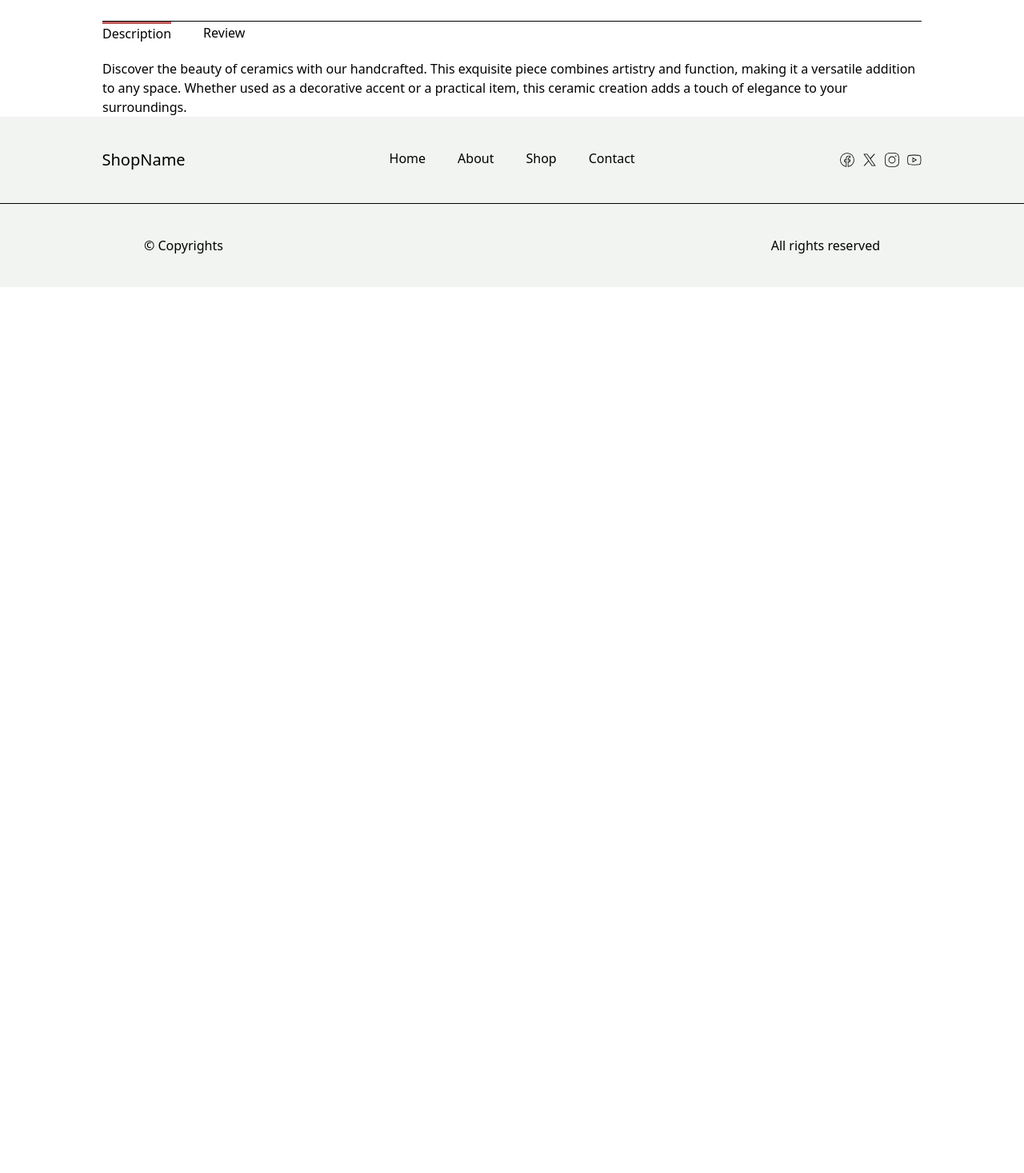
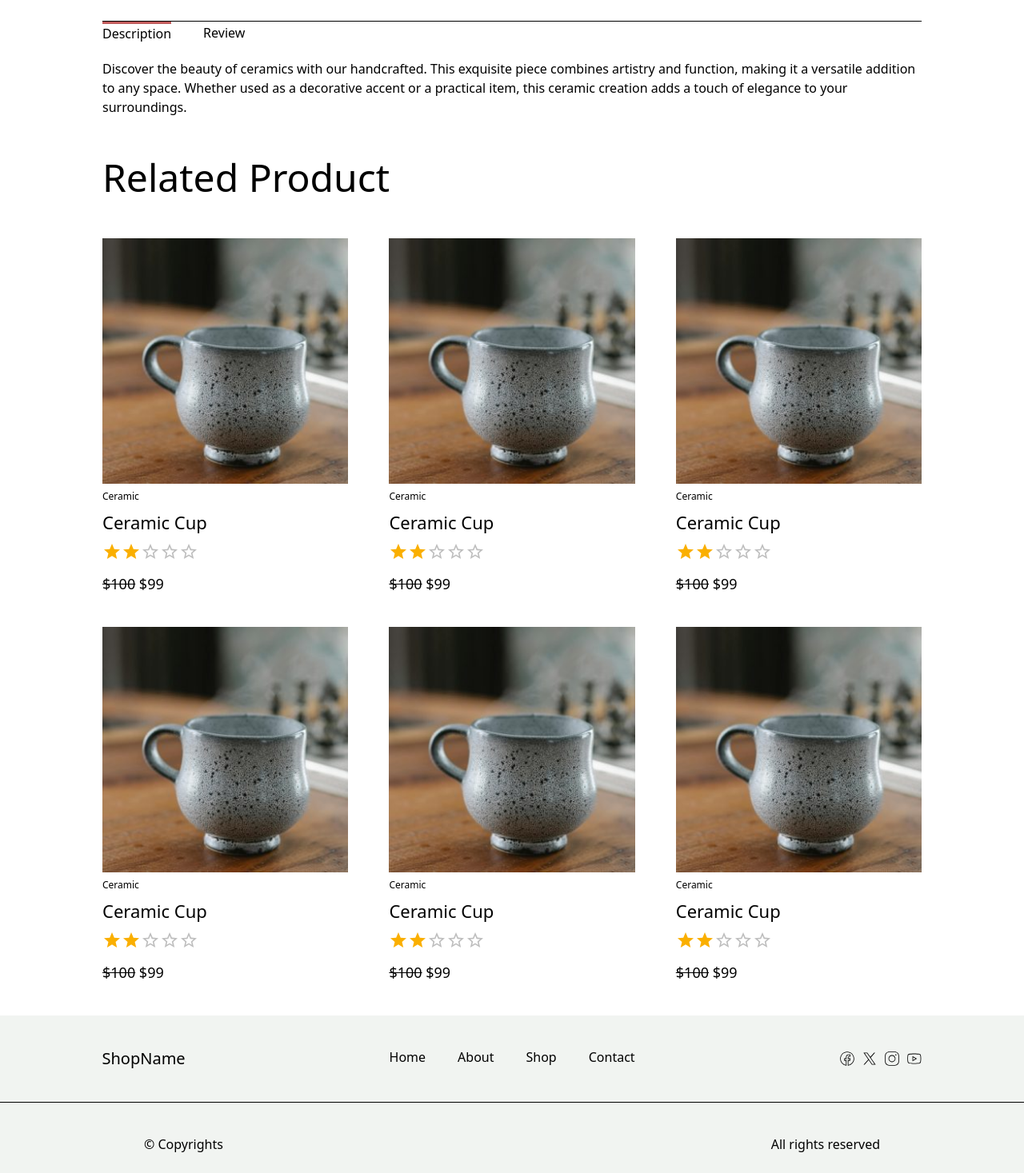
Before and after one commit to Vinzecta/Web-Project, a Next.js app in the folder next-web/: page /detail in a window 1280 px wide. Shown: the part 613-2080 px from the top of the page at 80% size. Before the commit the page ends 972 px from the top, so only its background shows below. Built offline with nearby package versions, Linux system fonts and the light colour scheme.

Commit message:
Finish styling product detail page

```diff
--- /dev/null
+++ b/next-web/src/app/detail/Related.css
@@ -0,0 +1,7 @@
+@import url("../home/Popular.css");
+
+@media screen and (max-width: 600px) {
+    #related-product {
+        font-size: 30px;
+    }
+}
--- a/next-web/src/app/detail/Related.jsx
+++ b/next-web/src/app/detail/Related.jsx
@@ -2,35 +2,60 @@
 import Image7 from "../../../public/image-7.jpg"
 import Rates from "../rates/Rates";
 import Image from "next/image";
+import "./Related.css"
 
 function Related() {
     return (
-        <section>
-            <h2>Related Product</h2>
+        <section className="mt-10 w-[80%] mx-auto">
+            <h2 className="text-[48px]" id="related-product">Related Product</h2>
 
-            <div>
-                <div>
-                    <Image src={Image7} alt="Image 7"/>
-                    <p>Ceramic</p>
-                    <h4>Ceramic Cup</h4>
+            <div className="flex flex-wrap justify-between mt-10">
+                <div className="w-[30%] h-fit flex flex-col gap-2 mb-10 product-container">
+                    <Image src={Image7} alt="Image 7" className="w-full h-full object-cover"/>
+                    <p className="text-xs category">Ceramic</p>
+                    <h4 className="text-[22px] product">Ceramic Cup</h4>
                     <Rates/>
-                    <p><span className="line-through">$100</span> $99</p>
+                    <p className="text-lg price"><span className="line-through text-lg price">$100</span> $99</p>
                 </div>
 
-                <div>
-                    <Image src={Image7} alt="Image 7"/>
-                    <p>Ceramic</p>
-                    <h4>Ceramic Cup</h4>
+                <div className="w-[30%] h-fit flex flex-col gap-2 mb-10 product-container">
+                    <Image src={Image7} alt="Image 7" className="w-full h-full object-cover"/>
+                    <p className="text-xs category">Ceramic</p>
+                    <h4 className="text-[22px] product">Ceramic Cup</h4>
                     <Rates/>
-                    <p><span className="line-through">$100</span> $99</p>
+                    <p className="text-lg price"><span className="line-through text-lg price">$100</span> $99</p>
                 </div>
 
-                <div>
-                    <Image src={Image7} alt="Image 7"/>
-                    <p>Ceramic</p>
-                    <h4>Ceramic Cup</h4>
+                <div className="w-[30%] h-fit flex flex-col gap-2 mb-10 product-container">
+                    <Image src={Image7} alt="Image 7" className="w-full h-full object-cover"/>
+                    <p className="text-xs category">Ceramic</p>
+                    <h4 className="text-[22px] product">Ceramic Cup</h4>
                     <Rates/>
-                    <p><span className="line-through">$100</span> $99</p>
+                    <p className="text-lg price"><span className="line-through text-lg price">$100</span> $99</p>
+                </div>
+
+                <div className="w-[30%] h-fit flex flex-col gap-2 mb-10 product-container">
+                    <Image src={Image7} alt="Image 7" className="w-full h-full object-cover"/>
+                    <p className="text-xs category">Ceramic</p>
+                    <h4 className="text-[22px] product">Ceramic Cup</h4>
+                    <Rates/>
+                    <p className="text-lg price"><span className="line-through text-lg price">$100</span> $99</p>
+                </div>
+
+                <div className="w-[30%] h-fit flex flex-col gap-2 mb-10 product-container">
+                    <Image src={Image7} alt="Image 7" className="w-full h-full object-cover"/>
+                    <p className="text-xs category">Ceramic</p>
+                    <h4 className="text-[22px] product">Ceramic Cup</h4>
+                    <Rates/>
+                    <p className="text-lg price"><span className="line-through text-lg price">$100</span> $99</p>
+                </div>
+
+                <div className="w-[30%] h-fit flex flex-col gap-2 mb-10 product-container">
+                    <Image src={Image7} alt="Image 7" className="w-full h-full object-cover"/>
+                    <p className="text-xs">Ceramic</p>
+                    <h4 className="text-[22px] product">Ceramic Cup</h4>
+                    <Rates/>
+                    <p className="text-lg price"><span className="line-through text-lg price">$100</span> $99</p>
                 </div>
             </div>
         </section>
--- a/next-web/src/app/detail/page.jsx
+++ b/next-web/src/app/detail/page.jsx
@@ -10,7 +10,7 @@ function Detail() {
             <Header />
             <Product_Detail />
             <Description_And_Review />
-            {/* <Related /> */}
+            <Related />
             <Footer />
         </>
     );
```
